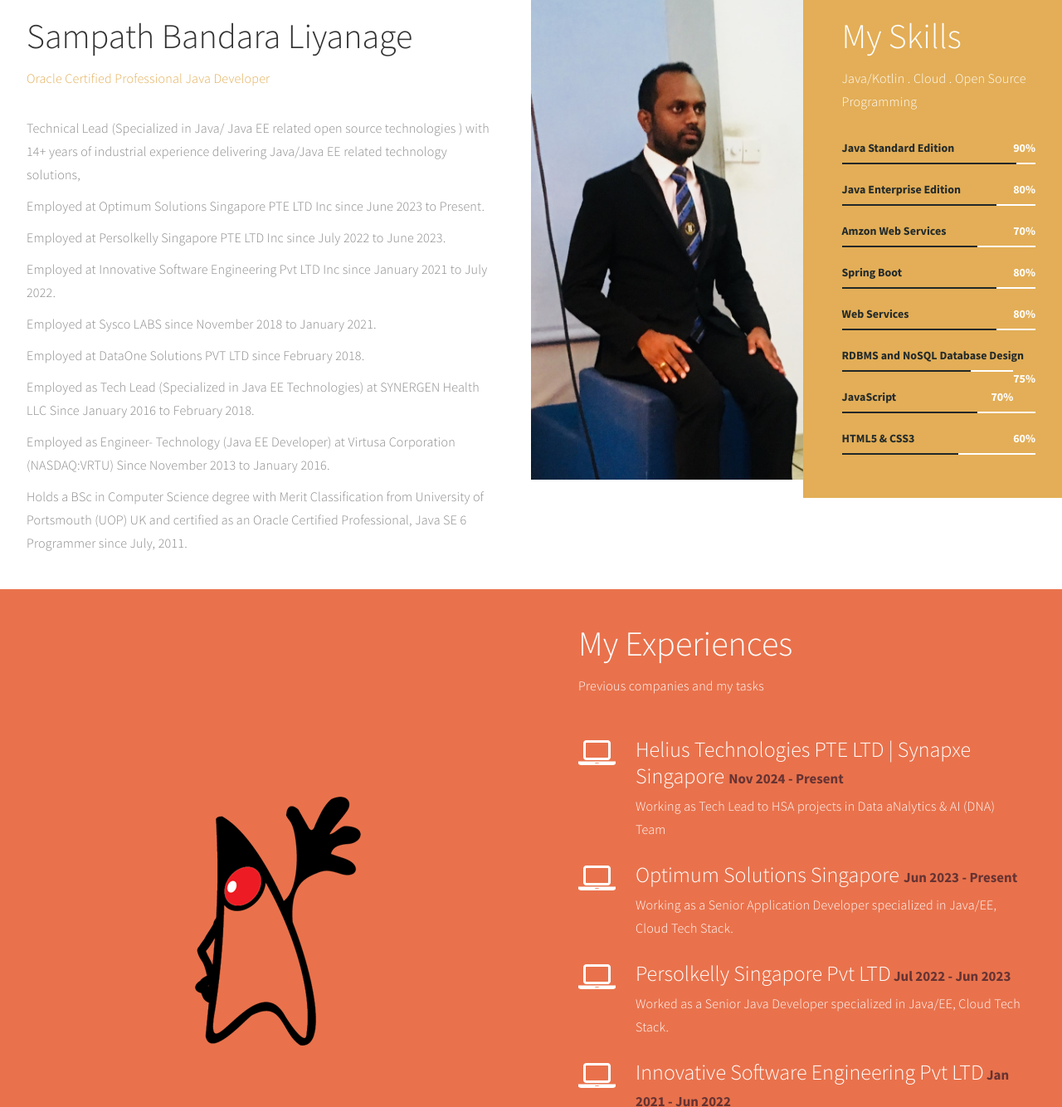
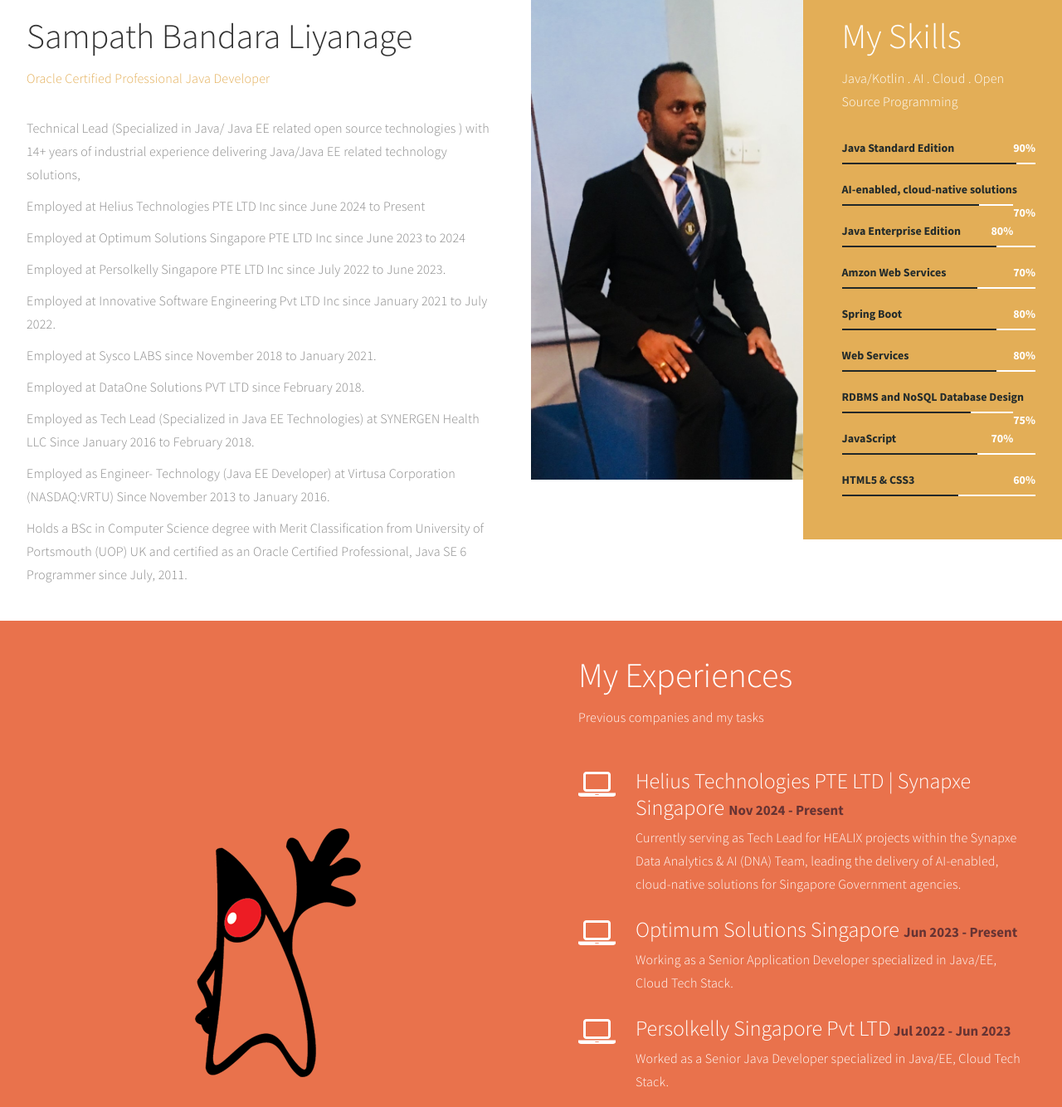
Before and after one commit to samliyanage/samliyanage.github.io, a plain HTML site: page index.html in a window 1280 px wide. Shown: the part 822-2156 px from the top of the page at 83% size. Drawn offline with Linux system fonts and the light colour scheme.

Commit message:
Update index.html

```diff
--- a/index.html
+++ b/index.html
@@ -104,7 +104,8 @@
                          </div>
                          <div class="wow fadeInUp" data-wow-delay="0.8s">
                               <p>Technical Lead (Specialized in Java/ Java EE related open source technologies ) with 14+ years of industrial experience delivering Java/Java EE related technology solutions, </p>
-<p>Employed at Optimum Solutions Singapore PTE LTD Inc since June 2023 to Present.</p>
+							<p>Employed at Helius Technologies PTE LTD Inc since June 2024 to Present</p>
+							 <p>Employed at Optimum Solutions Singapore PTE LTD Inc since June 2023 to 2024</p>
 
 				 			<p>Employed at Persolkelly Singapore PTE LTD Inc since July 2022 to June 2023.</p>
 
@@ -132,7 +133,7 @@
                     <div class="skill-thumb">
                          <div class="wow fadeInUp section-title color-white" data-wow-delay="1.2s">
                               <h1>My Skills</h1>
-                              <p class="color-white">Java/Kotlin . Cloud . Open Source Programming</p>
+                              <p class="color-white">Java/Kotlin . AI . Cloud . Open Source Programming</p>
                          </div>
 
                          <div class=" wow fadeInUp skills-thumb" data-wow-delay="1.6s">
@@ -140,6 +141,11 @@
                               <span class="color-white pull-right">90%</span>
                                    <div class="progress">
                                         <div class="progress-bar progress-bar-primary" role="progressbar" aria-valuenow="90" aria-valuemin="0" aria-valuemax="100" style="width: 90%;"></div>
+                                   </div>
+							<strong>AI-enabled, cloud-native solutions</strong>
+                              <span class="color-white pull-right">70%</span>
+                                   <div class="progress">
+                                        <div class="progress-bar progress-bar-primary" role="progressbar" aria-valuenow="70" aria-valuemin="0" aria-valuemax="100" style="width: 80%;"></div>
                                    </div>
 
                          <strong>Java Enterprise Edition</strong>
@@ -212,7 +218,9 @@
                               </div>
                               <div class="media-body">
                                    <h3 class="media-heading">Helius Technologies PTE LTD | Synapxe Singapore <small> Nov 2024 - Present</small></h3>
-                                   <p class="color-white">Working as Tech Lead to HSA projects in Data aNalytics &  AI (DNA) Team</p>
+                                   <p class="color-white">
+									   Currently serving as Tech Lead for HEALIX projects within the Synapxe Data Analytics & AI (DNA) Team, leading the delivery of AI-enabled, cloud-native solutions for Singapore Government agencies.
+								   </p>
                               </div>
                          </div>
 
```
